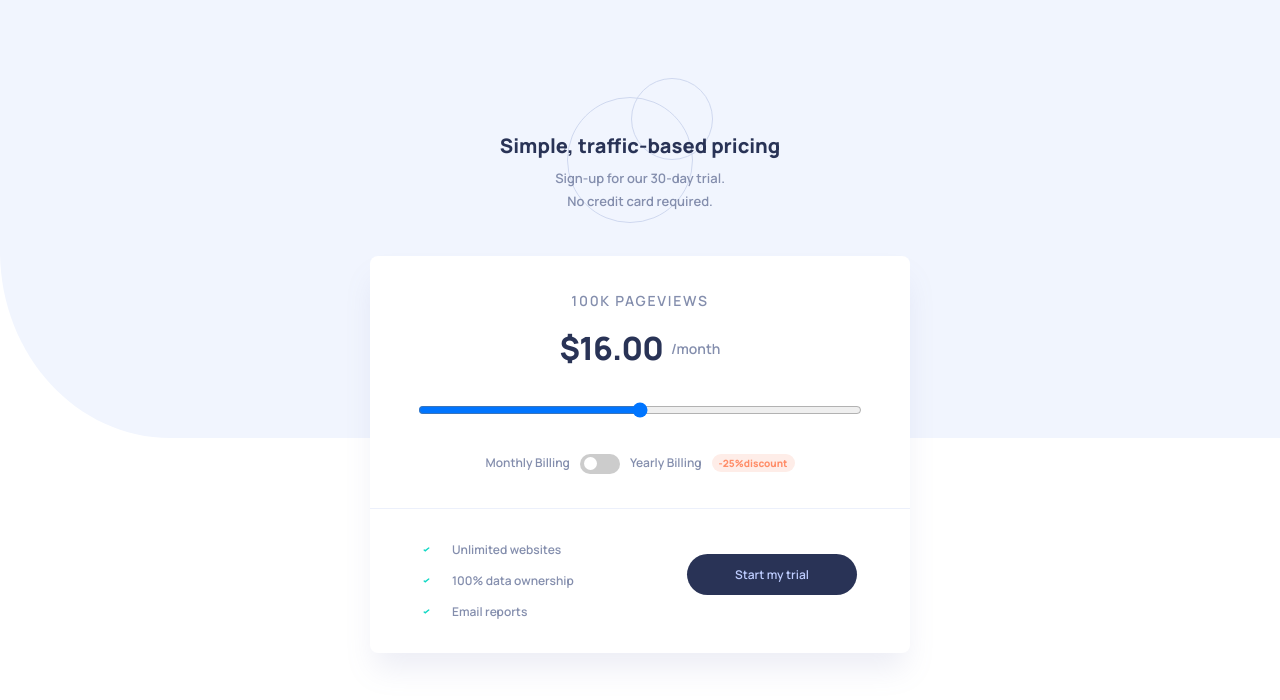
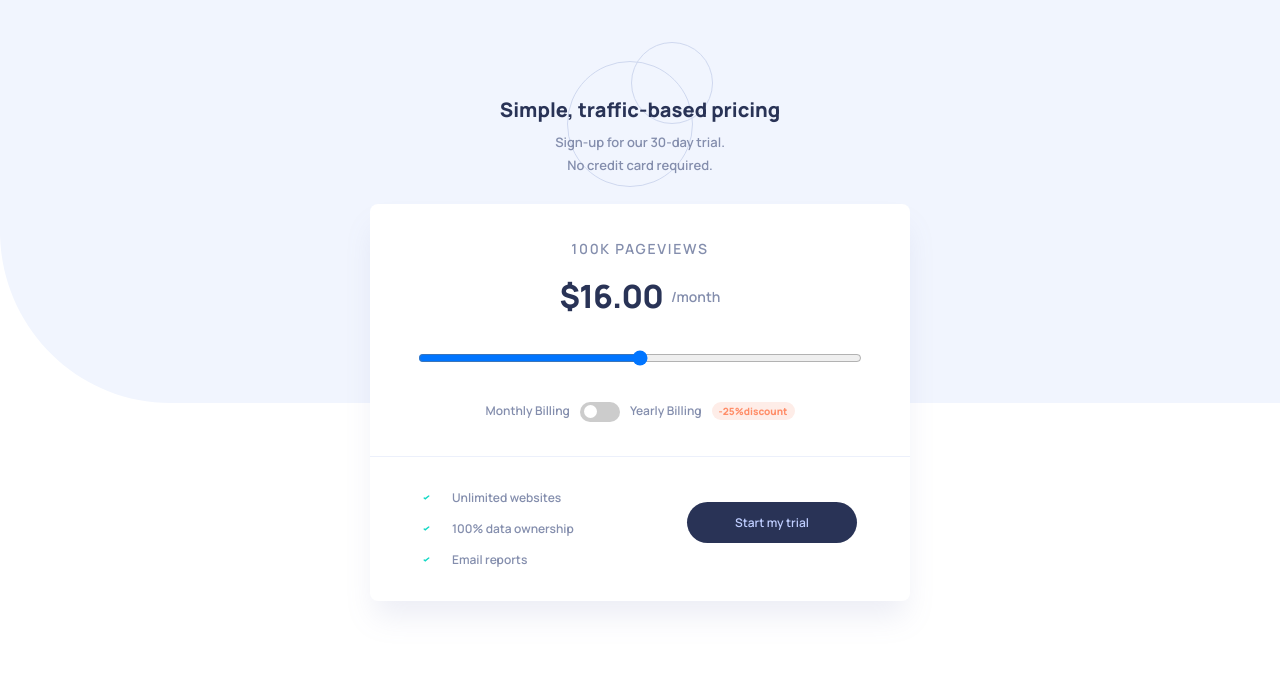
Before and after one commit to Elyticus/interactive-pricing-component, a plain HTML site: page index.html in a window 1280 px wide. Drawn offline with nearby package versions, Linux system fonts and the light colour scheme.

Commit message:
CSS Updates

```diff
--- a/style.css
+++ b/style.css
@@ -16,8 +16,8 @@ body {
 header {
   background: url(images/pattern-circles.svg) no-repeat center;
 
-  padding: 2rem;
-  margin: 40px 0 -5px;
+  padding: 1rem;
+  margin: 20px 0 -5px;
 }
 
 main {
```
